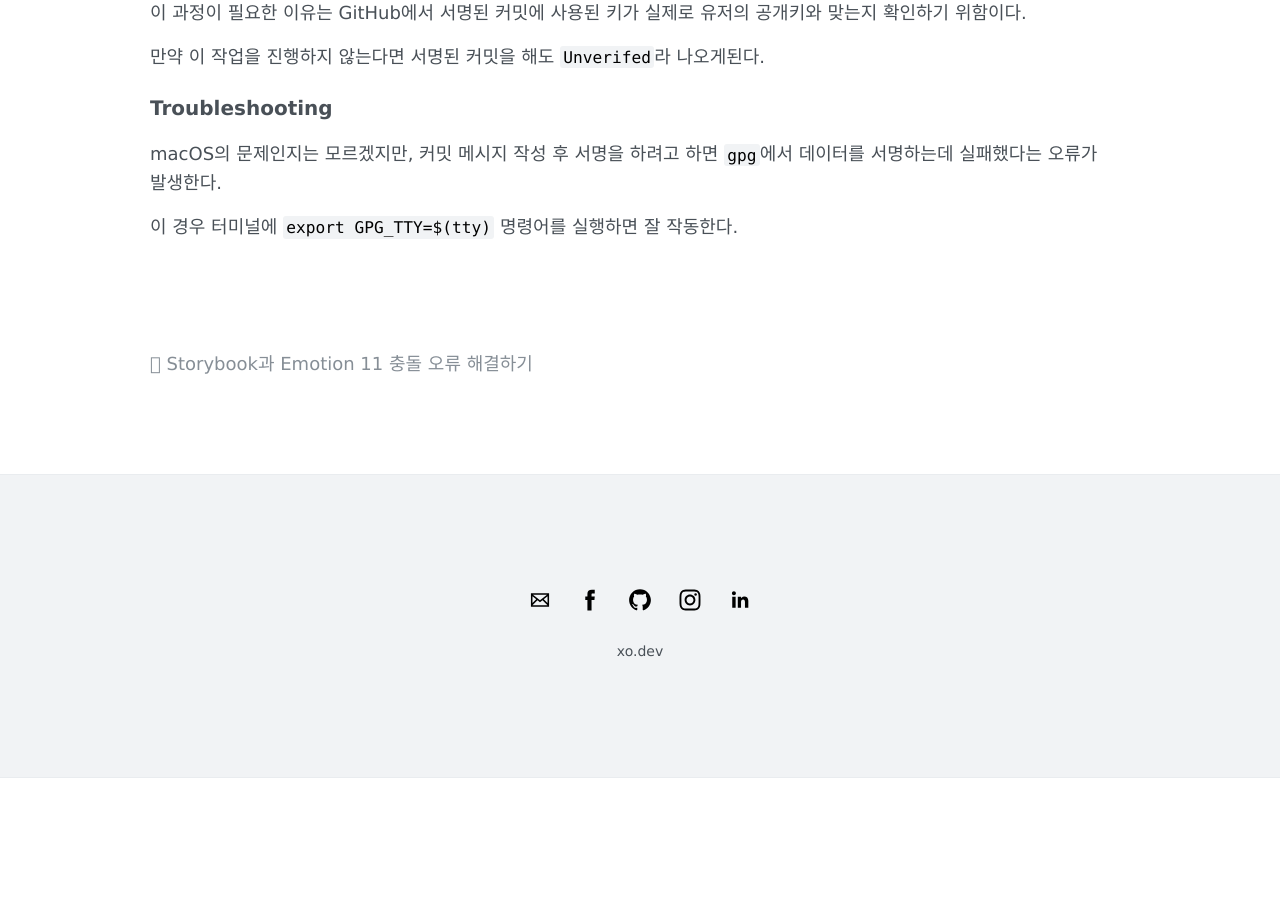
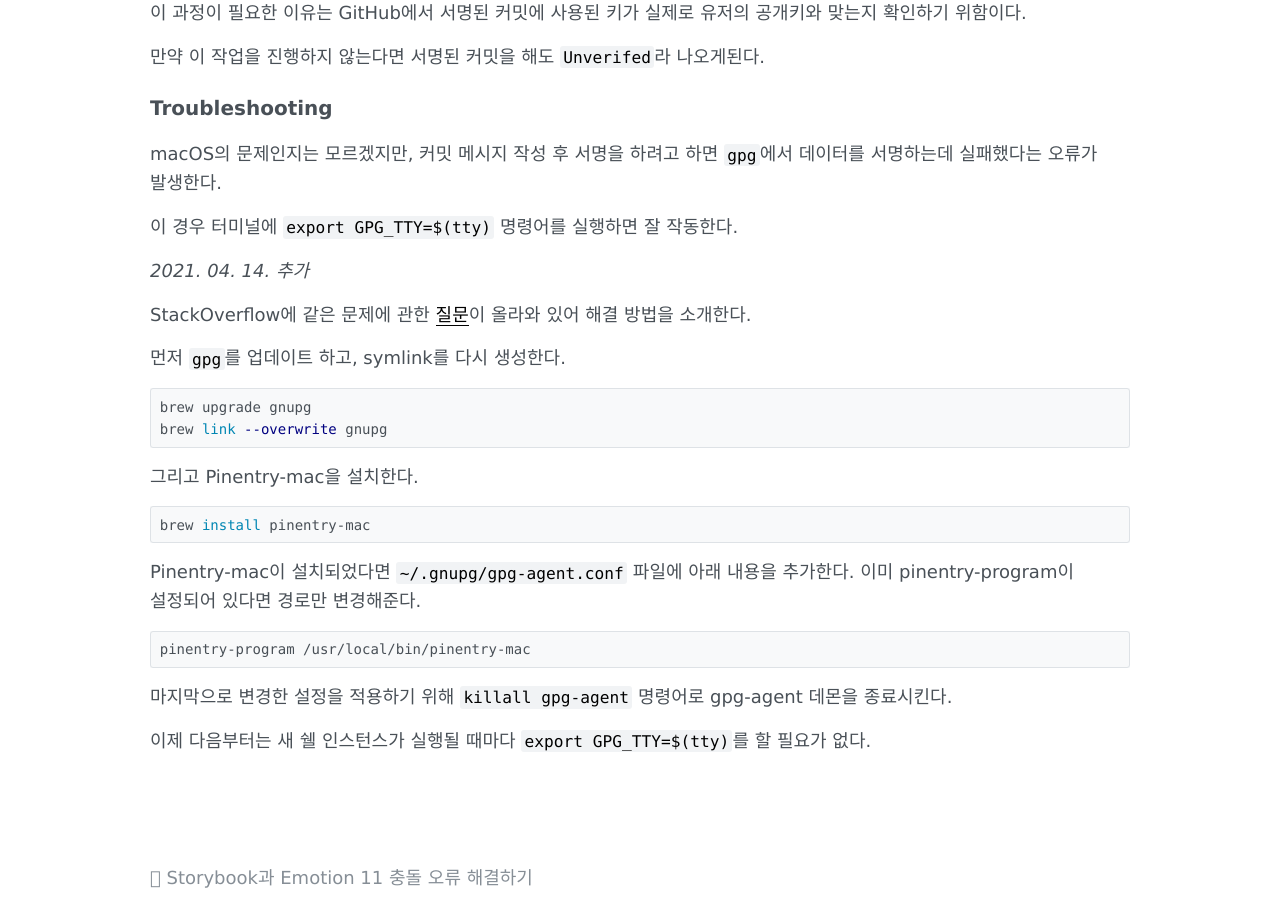
Before and after one commit to blurfx/xo.dev, a Jekyll site: the page built from _posts/2021-03-13-signing-git-commits-with-keybase.md, in a window 1280 px wide and 900 px high, scrolled down 1851 px. Built offline with Jekyll 4.4.1, drawn with Linux system fonts in a browser that asks for light colours; comment, search, counter and statistics services are not loaded; before the commit the page ends 2629 px from its top, so only the background shows below that.

Commit message:
doc: update signing git commits with keybase post

````diff
--- a/_posts/2021-03-13-signing-git-commits-with-keybase.md
+++ b/_posts/2021-03-13-signing-git-commits-with-keybase.md
@@ -90,3 +90,28 @@ keybase pgp export
 macOS의 문제인지는 모르겠지만, 커밋 메시지 작성 후 서명을 하려고 하면 `gpg`에서 데이터를 서명하는데 실패했다는 오류가 발생한다.
 
 이 경우 터미널에 `export GPG_TTY=$(tty)` 명령어를 실행하면 잘 작동한다.
+
+*2021. 04. 14. 추가*
+
+StackOverflow에 같은 문제에 관한 [질문](https://stackoverflow.com/questions/39494631/gpg-failed-to-sign-the-data-fatal-failed-to-write-commit-object-git-2-10-0)이 올라와 있어 해결 방법을 소개한다.
+
+먼저 `gpg`를 업데이트 하고, symlink를 다시 생성한다.
+
+```sh
+brew upgrade gnupg
+brew link --overwrite gnupg
+```
+
+그리고 Pinentry-mac을 설치한다.
+```sh
+brew install pinentry-mac
+```
+
+Pinentry-mac이 설치되었다면 `~/.gnupg/gpg-agent.conf` 파일에 아래 내용을 추가한다. 이미 pinentry-program이 설정되어 있다면 경로만 변경해준다.
+```
+pinentry-program /usr/local/bin/pinentry-mac
+```
+
+마지막으로 변경한 설정을 적용하기 위해 `killall gpg-agent` 명령어로 gpg-agent 데몬을 종료시킨다.
+
+이제 다음부터는 새 쉘 인스턴스가 실행될 때마다 `export GPG_TTY=$(tty)`를 할 필요가 없다.
````
